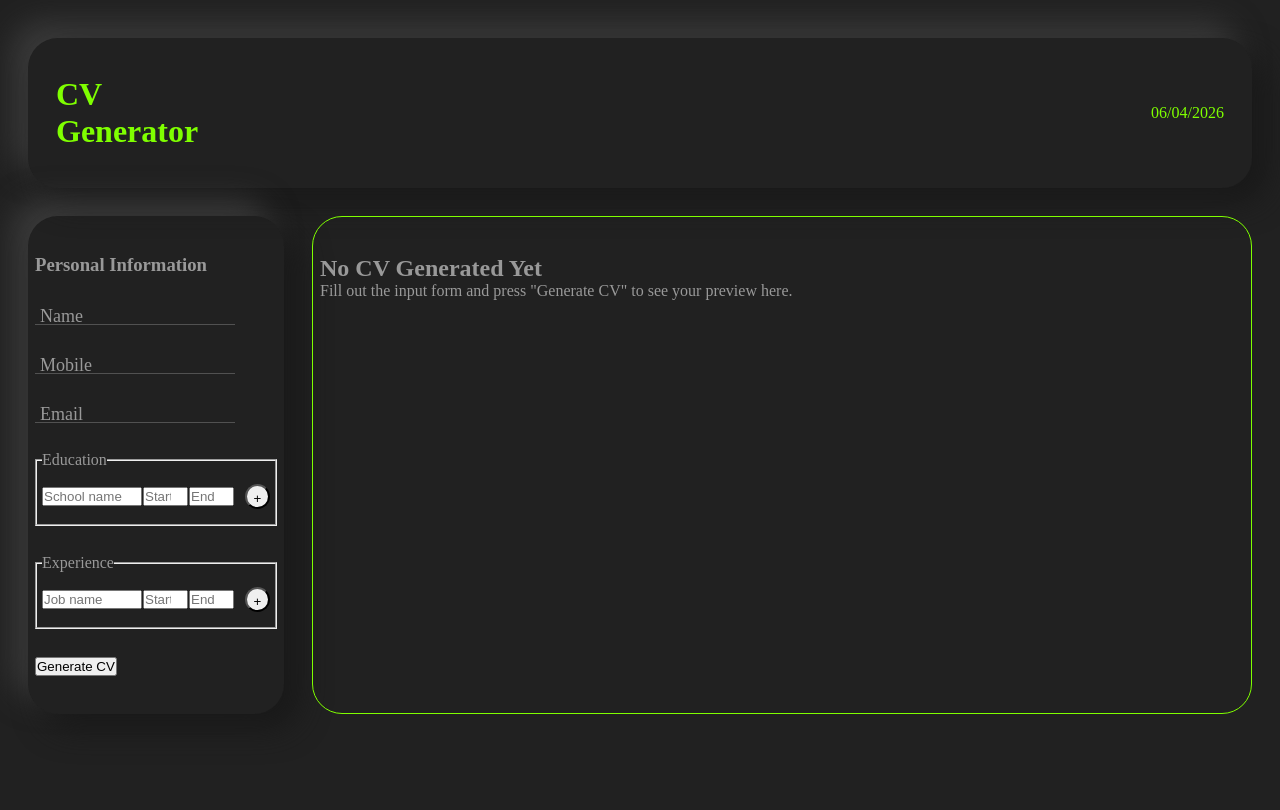
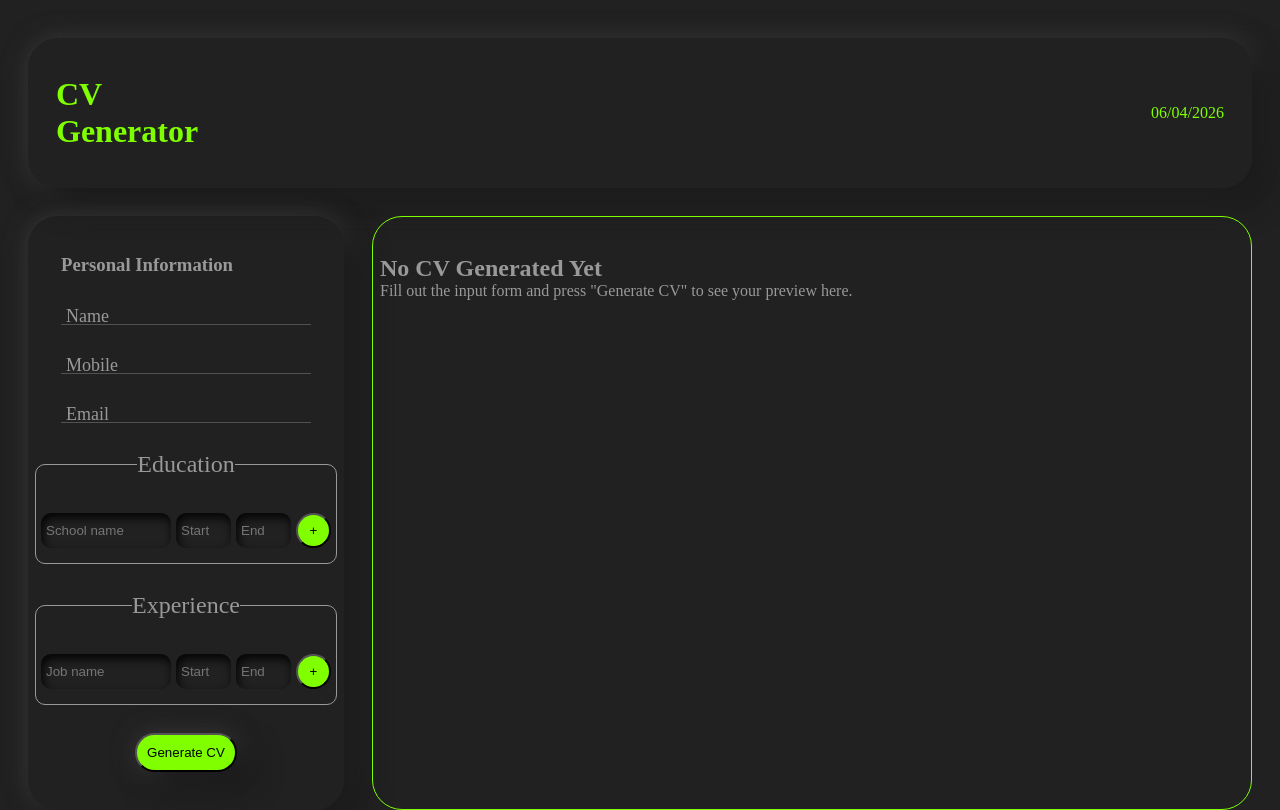
Before and after one commit to NomadicHippiee/cv-generator, a React (Vite) app: page / in a window 1280 px wide. Built offline with nearby package versions, Linux system fonts and the light colour scheme.

Commit message:
Fix style InputForm component

```diff
--- a/src/components/InputForm.jsx
+++ b/src/components/InputForm.jsx
@@ -148,10 +148,10 @@ export default function InputForm({ setCVData, onSubmit, initialData }) {
         <ul>
           {education.map((edu) => (
             <li key={edu.id}>
-              {edu.school} ({edu.startYear} - {edu.endYear})
-              <button type="button" onClick={() => removeEducation(edu.id)}>
+              <button className="xBtn" type="button" onClick={() => removeEducation(edu.id)}>
                 X
               </button>
+              {edu.school} ({edu.startYear} - {edu.endYear})
             </li>
           ))}
         </ul>
@@ -200,10 +200,10 @@ export default function InputForm({ setCVData, onSubmit, initialData }) {
         <ul>
           {experience.map((exp) => (
             <li key={exp.id}>
-              {exp.job} ({exp.startYear} - {exp.endYear})
-              <button type="button" onClick={() => removeExperience(exp.id)}>
+              <button className="xBtn" type="button" onClick={() => removeExperience(exp.id)}>
                 X
               </button>
+              {exp.job} ({exp.startYear} - {exp.endYear})
             </li>
           ))}
         </ul>
@@ -251,7 +251,7 @@ export default function InputForm({ setCVData, onSubmit, initialData }) {
         </div>
       </fieldset>
 
-      <button type="button" onClick={handleSubmit}>
+      <button className="generate" type="button" onClick={handleSubmit}>
         Generate CV
       </button>
     </form>
--- a/src/styles/App.css
+++ b/src/styles/App.css
@@ -2,6 +2,13 @@
   margin: 0;
   padding: 0;
   box-sizing: border-box;
+}
+
+:root {
+  --background: #212121;
+  --main-text: #999;
+  --green: chartreuse;
+  --box-shadow: 15px 15px 30px rgb(25, 25, 25), -0px -0px 25px rgb(60, 60, 60);
 }
 
 body {
@@ -9,21 +16,18 @@ body {
   height: 100vh;
   min-width: 375px;
   padding: 38px 28px;
-  background-color: #212121;
-    color: #999;
+  background-color: var(--background);
+  color: #999;
 }
 
 header {
   padding: 38px 28px;
   display: flex;
-  color: chartreuse;
+  color: var(--green);
   justify-content: space-between;
   align-items: center;
   border-radius: 30px;
-  box-shadow:
-    15px 15px 30px rgb(25, 25, 25),
-    -15px -15px 30px rgb(60, 60, 60);
-
+  box-shadow: var(--box-shadow);
 }
 
 main {
@@ -37,12 +41,9 @@ form {
   display: flex;
   flex-direction: column;
   gap: 28px;
-  align-items: flex-start;
-  max-width: 262px;
-    border-radius: 30px;
-  box-shadow:
-    15px 15px 30px rgb(25, 25, 25),
-    -15px -15px 30px rgb(60, 60, 60);
+  align-items: center;
+  border-radius: 30px;
+  box-shadow: var(--box-shadow);
 }
 .inputGroup {
   position: relative;
@@ -51,7 +52,7 @@ form {
   font-size: 16px;
   padding: 5px;
   display: block;
-  width: 200px;
+  min-width: 250px;
   border: none;
   border-bottom: 1px solid #515151;
   background: transparent;
@@ -63,7 +64,6 @@ form {
 }
 
 label {
-  color: #999;
   font-size: 18px;
   font-weight: normal;
   position: absolute;
@@ -79,7 +79,7 @@ label {
 .input:valid ~ label {
   top: -11px;
   font-size: 14px;
-  color: chartreuse;
+  color: var(--green);
 }
 
 .bar {
@@ -95,7 +95,7 @@ label {
   width: 0;
   bottom: 1px;
   position: absolute;
-  background: chartreuse;
+  background: var(--green);
   transition: 0.2s ease all;
   -moz-transition: 0.2s ease all;
   -webkit-transition: 0.2s ease all;
@@ -129,7 +129,7 @@ label {
 }
 @keyframes inputHighlighter {
   from {
-    background: chartreuse;
+    background: var(--green);
   }
   to {
     width: 0;
@@ -139,30 +139,91 @@ label {
 
 fieldset {
   padding: 15px 5px;
+  min-width: 300px;
+  border-radius: 10px;
+  border: 1px solid var(--main-text);
+}
+
+legend {
+  width: fit-content;
+  margin: auto;
+  text-align: center;
+  font-size: 24px;
+}
+
+ul {
+  list-style: none;
+  padding: 10px 0px;
+}
+
+li {
+  padding: 5px 0px;
+  display: flex;
+  align-items: center;
+  gap: 10px;
 }
 
 .addInput {
   display: flex;
-  gap: 1px;
+  gap: 5px;
   align-items: center;
 }
 
 .addSchool,
 .addJob {
-  width: 100px;
+  max-width: 130px;
+  padding: 10px 5px;
+  border-radius: 10px;
+  box-shadow: inset 2px 5px 10px rgb(5, 5, 5);
+  color: #fff;
+  background: none;
+  border: none;
+  outline: none;
 }
 
 .addYear {
-  width: 45px;
+  max-width: 55px;
+  padding: 10px 5px;
+  border-radius: 10px;
+  box-shadow: inset 2px 5px 10px rgb(5, 5, 5);
+  color: #fff;
+  background: none;
+  border: none;
+  outline: none;
+}
+
+.addSchool:focus, .addJob:focus, .addYear:focus {
+    border: 1px solid var(--green);
 }
 
 .addBtn {
   border-radius: 50px;
-  width: 25px;
-  height: 25px;
+  width: 35px;
+  height: 35px;
   line-height: 25px;
   text-align: center;
-  margin-left: 10px;
+  margin-left: auto;
+  background-color: var(--green);
+}
+
+.xBtn {
+  border-radius: 50px;
+  width: 20px;
+  height: 20px;
+  background-color: red;
+  font-size: 10px;
+  padding: 3px;
+}
+
+.generate {
+    border-radius: 20px;
+    padding: 10px;
+    background-color: var(--green);
+    box-shadow: var(--box-shadow);
+}
+
+.xBtn:hover {
+  font-size: 0.5rem;
 }
 
 .addBtn:hover {
@@ -170,10 +231,9 @@ fieldset {
 }
 
 .cv-preview-container {
-    border-radius: 30px;
-    border: 1px solid chartreuse;
-    padding: 38px 7px;
-
+  border-radius: 30px;
+  border: 1px solid var(--green);
+  padding: 38px 7px;
 }
 
 @media (min-width: 801px) {
```
